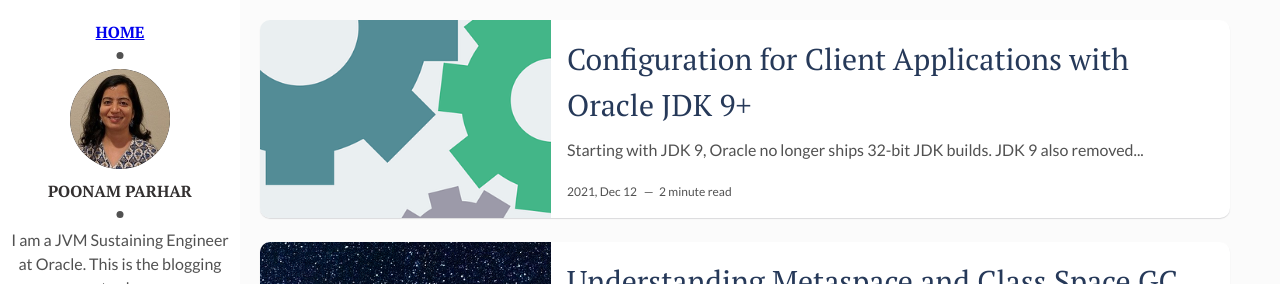
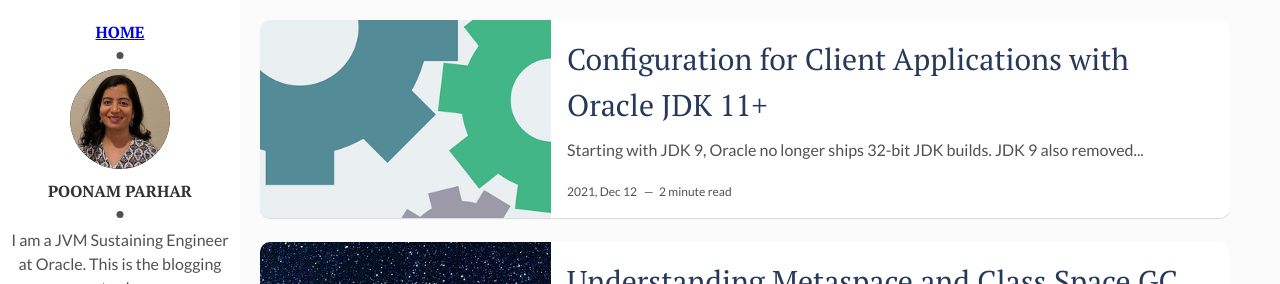
Before and after one commit to poonamparhar/poonamparhar.github.io, a Jekyll site: the page built from index.html, in a window 1280 px wide. Shown: the top 284 px of the page. Built offline with Jekyll 4.4.1, drawn with Linux system fonts in a browser that asks for light colours; the list of posts is cut into pages by our own code.

Commit message:
update post

```diff
--- a/_layouts/post.html
+++ b/_layouts/post.html
@@ -23,8 +23,6 @@ layout: main
       <div class="page-footer">
         <div class="page-share">
           <a href="https://twitter.com/intent/tweet?text={{ page.title }}&url={{ site.url }}{{ page.url }}" title="Share on Twitter" rel="nofollow" target="_blank">Twitter</a>
-          <a href="https://facebook.com/sharer.php?u={{ site.url }}{{ page.url }}" title="Share on Facebook" rel="nofollow" target="_blank">Facebook</a>
-          <a href="https://plus.google.com/share?url={{ site.url }}{{ page.url }}" title="Share on Google+" rel="nofollow" target="_blank">Google+</a>
         </div>
         <div class="page-tag">
           {% for tag in page.tags %}
--- a/_posts/2021-12-12-configuring_client_jvm_with_java_9.markdown
+++ b/_posts/2021-12-12-configuring_client_jvm_with_java_11.markdown
@@ -1,6 +1,6 @@
 ---
 layout: post
-title: "Configuration for Client Applications with Oracle JDK 9+"
+title: "Configuration for Client Applications with Oracle JDK 11+"
 date: 2021-12-12
 description: # Understanding Metaspace and Class Space GC Log Entries
 img:  client_vm_java_11.png
```
